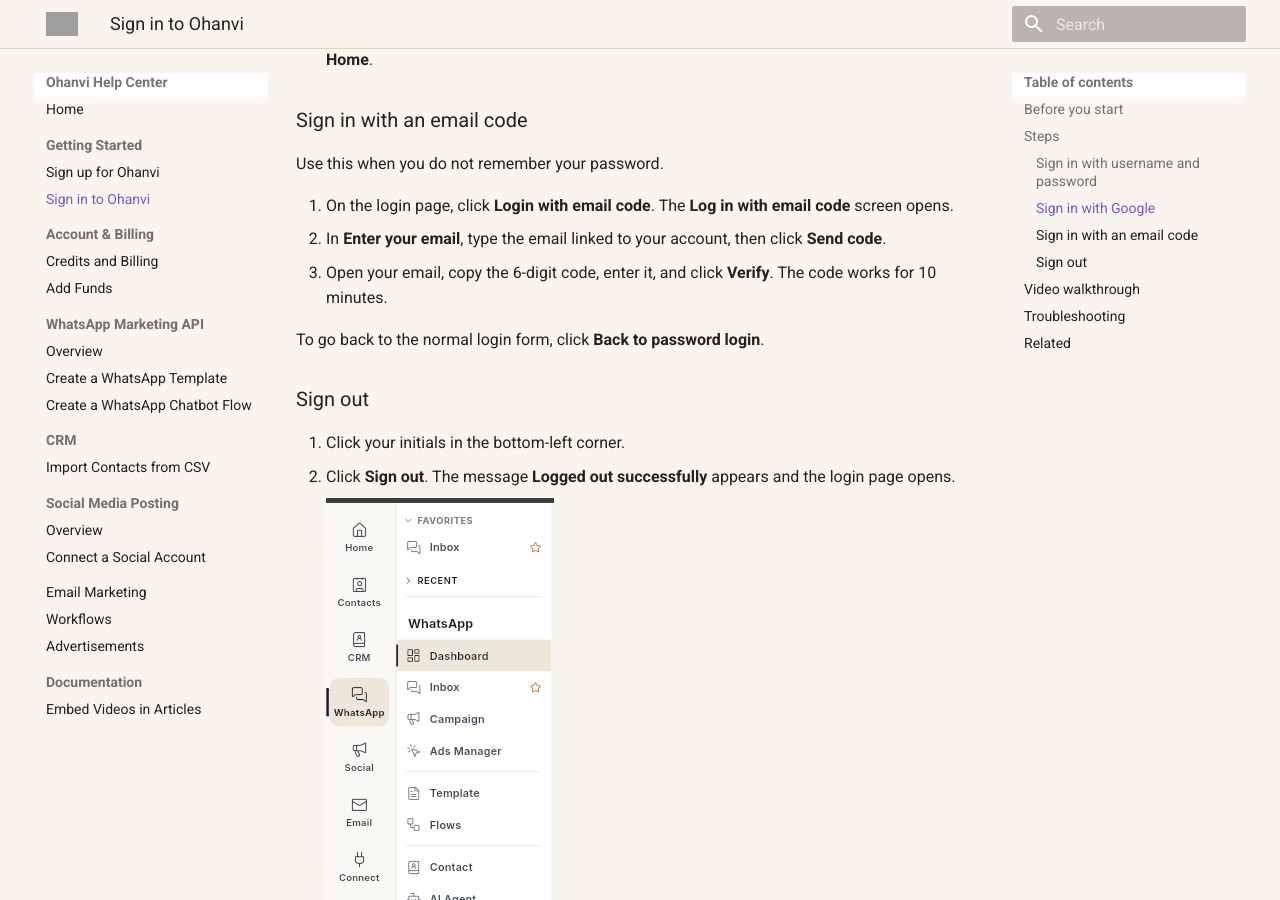
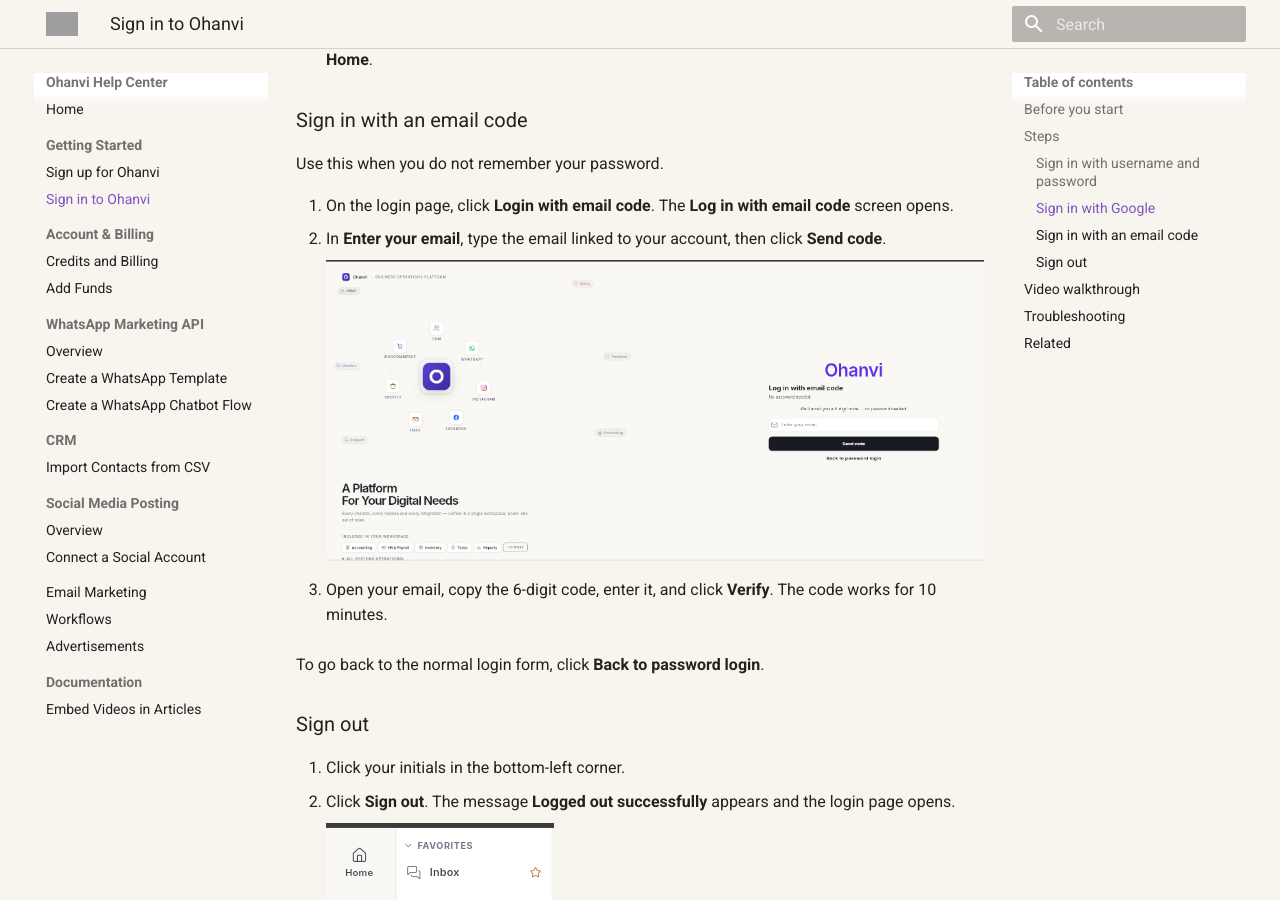
Before and after one commit to Ohanvi/ohanvi.github.io, an MkDocs documentation site: the page built from docs/sign-in.md, in a window 1280 px wide and 900 px high, scrolled down 1785 px. Built offline with MkDocs 1.6.1 and Material for MkDocs 9.7.7, drawn with Linux system fonts in a browser that asks for light colours; grey boxes are pictures that could not be loaded.

Commit message:
docs: add the email-code screenshot to Sign in
Co-Authored-By: Claude Opus 5.5 (1M context) <noreply@anthropic.com>

```diff
--- a/docs/sign-in.md
+++ b/docs/sign-in.md
@@ -37,6 +37,9 @@ Use this when you do not remember your password.
 
 1. On the login page, click **Login with email code**. The **Log in with email code** screen opens.
 2. In **Enter your email**, type the email linked to your account, then click **Send code**.
+
+    ![Log in with email code screen with the email box and Send code button](assets/screenshots/sign-in-4-email-code.png)
+
 3. Open your email, copy the 6-digit code, enter it, and click **Verify**. The code works for 10 minutes.
 
 To go back to the normal login form, click **Back to password login**.
```
Also changed, not shown: docs/assets/screenshots/sign-in-4-email-code.png (added).
